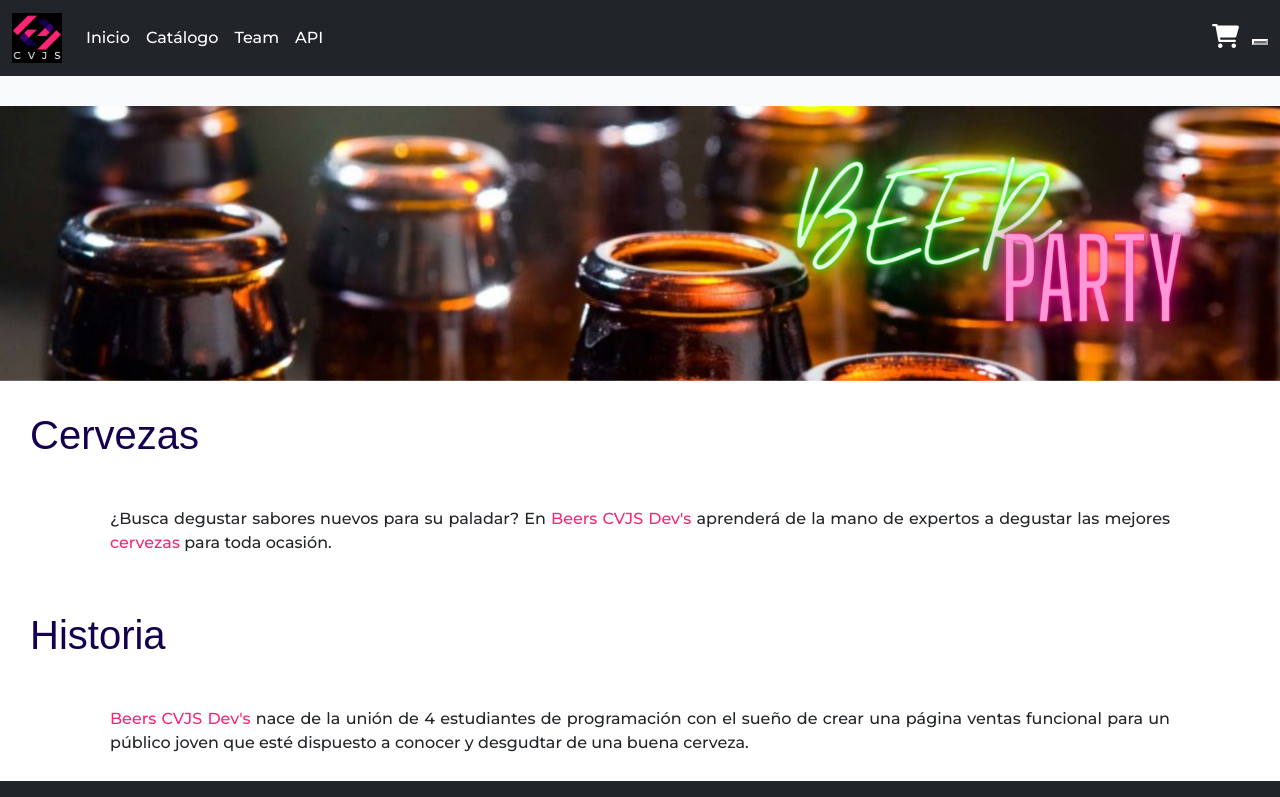
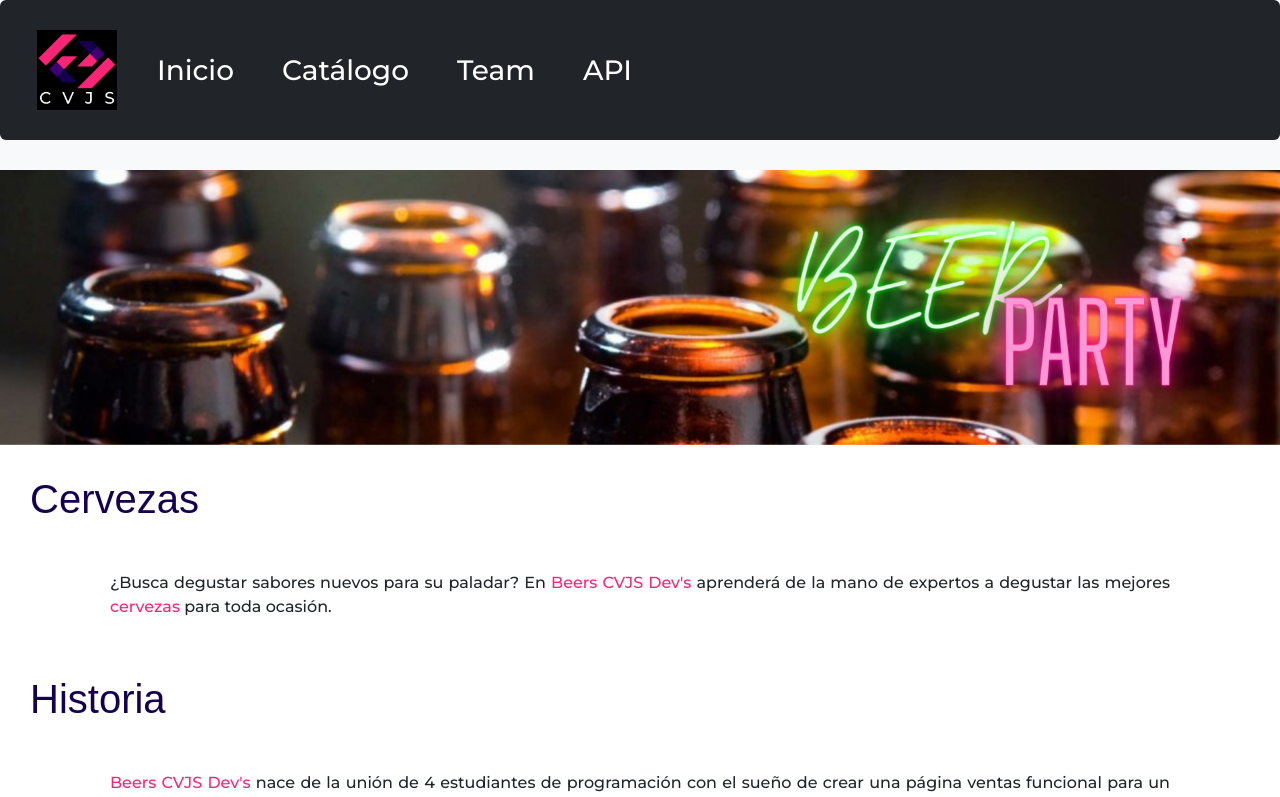
Before and after one commit to cgmontea98/bit10team, a React (Vite) app: page / in a window 1280 px wide. Shown: the top 797 px of the page. Built offline with nearby package versions, Linux system fonts and the light colour scheme; a web font is replaced by a local one.

Commit message:
diseño vario

```diff
--- a/src/components/Cards.jsx
+++ b/src/components/Cards.jsx
@@ -28,6 +28,7 @@ export const Cards = ({ data }) => {
         <div className="col">
           <InputGroup className="mb-3">
             <FormControl
+            className="input--cat"
               placeholder="Busca tu cerveza favorita"
               aria-label="Buscar producto"
               aria-describedby="basic-addon2"
@@ -92,16 +93,13 @@ export const Cards = ({ data }) => {
             ) : filtro && filtro.length > 0 ? (
               filtro.map((dato) => (
                 <Card
-                  className="card text-bg-light mb-1 m-2 p-2"
-                  style={{ width: "400px" }}
+                  className="card text-bg-light mb-1 m-2"
+                  style={{ width: "350px", textAlign: "center" }}
                   key={dato.id}
                 >
-                  <div
-                    className=""
-                    style={{ display: "flex", justifyContent: "center" }}
-                  >
+                  <div style={{ display: "flex", justifyContent: "center" }}>
                     <Card.Img
-                      className="text-center"
+                      className="text-center py-3"
                       variant="top"
                       style={{ width: "100px" }}
                       src={dato.image_url}
@@ -114,8 +112,9 @@ export const Cards = ({ data }) => {
                     <Card.Text
                       style={{
                         justifyContent: "center",
-                        width: "400px",
+                        width: "310px",
                         marginLeft: "-25px",
+                        margin: "5px",
                       }}
                     >
                       {dato.description}
--- a/src/components/Carrito.jsx
+++ b/src/components/Carrito.jsx
@@ -7,7 +7,7 @@ import ButtonGroup from "react-bootstrap/ButtonGroup";
 export const Carrito = ({ showCart, cartItems, onHide }) => {
   return (
     <>
-      <Button variant="dark" onClick={onHide}>
+      <Button variant="dark" onClick={onHide} className="visually-hidden">
         <i className="fa-solid fa-cart-shopping text-white"></i>
       </Button>
       <Offcanvas show={showCart} onHide={onHide} placement="end">
@@ -17,18 +17,33 @@ export const Carrito = ({ showCart, cartItems, onHide }) => {
         <Offcanvas.Body>
           {cartItems &&
             cartItems.map((item) => (
-              <Card style={{ width: "18rem" }} key={item.id}>
-                <Card.Img variant="top" src={item.image_url} />
+              <Card
+                className="card text-bg-light mb-1 m-2"
+                style={{ textAlign: "center" }}
+                key={item.id}
+              >
+                <div
+                  style={{ display: "flex", justifyContent: "center" }}
+                  className="col"
+                >
+                  <Card.Img
+                    className="text-center py-3"
+                    variant="top"
+                    style={{ width: "60px" }}
+                    src={item.image_url}
+                  />
+                </div>
                 <Card.Body>
-                  <Card.Title>{item.name}</Card.Title>
-                </Card.Body>
-
+                  <Card.Title style={{ textAlign: "center" }}>
+                    {item.name}
+                  </Card.Title>
                   <Card.Body>
                     <ButtonGroup aria-label="Basic example">
                       <Button variant="warning m-2">Left</Button>
                       <Button variant="success m-2">Middle</Button>
                       <Button variant="danger m-2">Right</Button>
                     </ButtonGroup>
+                  </Card.Body>
                 </Card.Body>
               </Card>
             ))}
--- a/src/components/Navbar.jsx
+++ b/src/components/Navbar.jsx
@@ -1,22 +1,23 @@
-import React from "react";
+import React, { useState } from "react";
 import "../css/navbar.css";
 import Logo from "../../img/logonavbar.png";
 import { Link } from "react-router-dom";
-import { Carrito } from "./Carrito.jsx";
 
 export const Navbar = () => {
   return (
     <>
-      <nav
-        className="navbar navbar-expand-lg bg-body-tertiary navbar bg-dark"
+      <nav fluid
+        className="btn navbar navbar-expand-lg bg-body-tertiary navbar bg-dark p-4 "
         data-bs-theme="dark"
+
       >
         <div className="container-fluid">
           <a className="navbar-brand text-white" href="#">
-            <img src={Logo} height="50" alt="CVJS" />
+            <img src={Logo} height="80" alt="CVJS" />
           </a>
           <button
-            className="navbar-toggler"
+            className="navbar-toggler menu"
+            id=""
             type="button"
             data-bs-toggle="collapse"
             data-bs-target="#navbarSupportedContent"
@@ -31,7 +32,7 @@ export const Navbar = () => {
             <ul className="navbar-nav me-auto mb-2 mb-lg-0">
               <li className="nav-item">
                 <Link
-                  className="nav-link active text-white"
+                  className="nav-link active text-white fs-3 mx-3"
                   aria-current="page"
                   to="/"
                 >
@@ -40,7 +41,7 @@ export const Navbar = () => {
               </li>
               <li className="nav-item">
                 <Link
-                  className="nav-link active text-white"
+                  className="nav-link active text-white fs-3 mx-3"
                   aria-current="page"
                   to="/Catalogo"
                 >
@@ -49,7 +50,7 @@ export const Navbar = () => {
               </li>
               <li className="nav-item">
                 <Link
-                  className="nav-link active text-white"
+                  className="nav-link active text-white fs-3 mx-3"
                   aria-current="page"
                   to="/Team"
                 >
@@ -58,7 +59,7 @@ export const Navbar = () => {
               </li>
               <li className="nav-item">
                 <Link
-                  className="nav-link active text-white"
+                  className="nav-link active text-white fs-3 mx-3"
                   aria-current="page"
                   to="https://punkapi.com/documentation/v2"
                   target="_blank"
@@ -67,14 +68,6 @@ export const Navbar = () => {
                 </Link>
               </li>
             </ul>
-            {/*Carrito de compras*/}
-            <Link>
-              <Carrito
-                className="btn btn-dark fa-solid fa-cart-shopping text-white"
-                type="submit"
-              />
-              <button></button>
-            </Link>
           </div>
         </div>
       </nav>
--- a/src/css/card.css
+++ b/src/css/card.css
@@ -12,3 +12,11 @@
   border-radius: 10px;
   border: 2px solid #fff;
 }
+
+.input--cat:hover{
+  height: 2em;
+  background-color: #3F0071;
+  font-size: xx-large;
+  color: #fff;
+  text-align: center;
+}
--- a/src/css/navbar.css
+++ b/src/css/navbar.css
@@ -5,3 +5,13 @@
 .navbar {
   font-family: "Montserrat", sans-serif;
 }
+
+.menu {
+  background-color: #fb2576;
+}
+
+.nav-item:hover {
+
+  background-color: #fb2576;
+  border-radius: 10%;
+}
```
Lines whose indentation alone changed are shown as unchanged.
